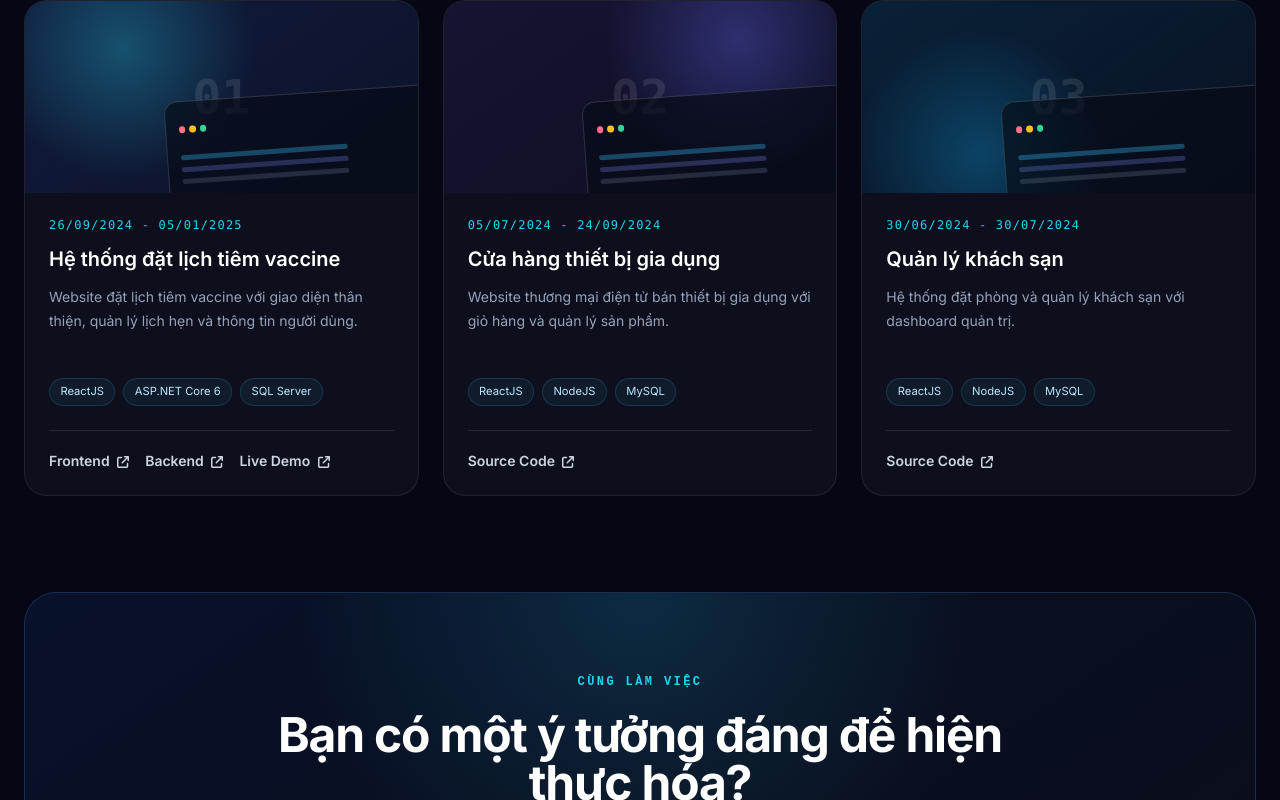
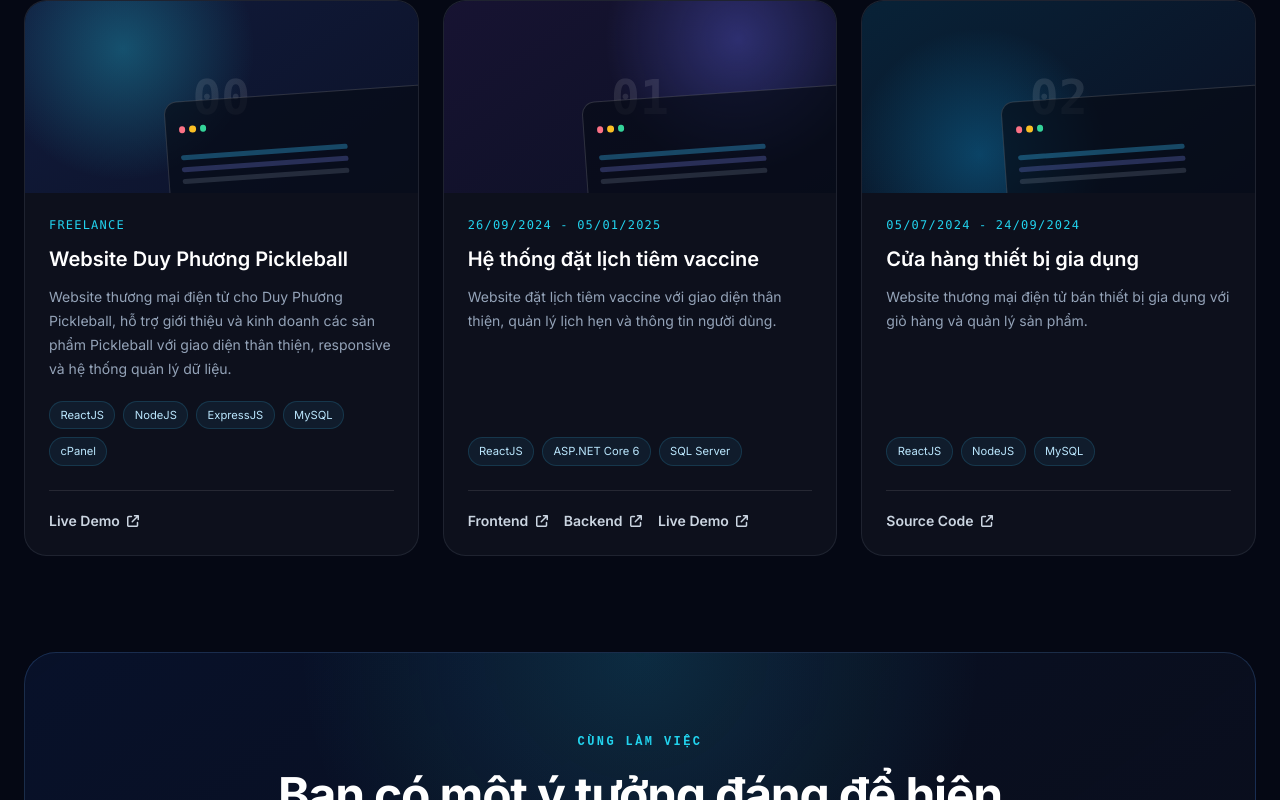
Before and after one commit to Huckdj/my-webprofile-manhduc, a Next.js app: page / in a window 1280 px wide. Shown: the part 2843-3643 px from the top of the page. Built offline with nearby package versions, Linux system fonts and the light colour scheme.

Commit message:
update Project

```diff
--- a/src/data/projects.ts
+++ b/src/data/projects.ts
@@ -14,6 +14,38 @@ export type Project = {
 };
 
 export const projects: Project[] = [
+  {
+    "id": 0,
+    "period": {
+      "vn": "Freelance",
+      "en": "Freelance"
+    },
+    "title": {
+      "vn": "Website Duy Phương Pickleball",
+      "en": "Duy Phương Pickleball Website"
+    },
+    "description": {
+      "vn": "Website thương mại điện tử cho Duy Phương Pickleball, hỗ trợ giới thiệu và kinh doanh các sản phẩm Pickleball với giao diện thân thiện, responsive và hệ thống quản lý dữ liệu.",
+      "en": "E-commerce website for Duy Phương Pickleball, featuring Pickleball products with a user-friendly, responsive interface and data management system."
+    },
+    "tech": [
+      "ReactJS",
+      "NodeJS",
+      "ExpressJS",
+      "MySQL",
+      "cPanel"
+    ],
+    "featured": true,
+    "links": [
+      {
+        "label": {
+          "vn": "Live Demo",
+          "en": "Live Demo"
+        },
+        "url": "https://duyphuongpickleball.vn/"
+      }
+    ]
+  },
   {
     id: 1,
     period: { vn: "26/09/2024 - 05/01/2025", en: "26/09/2024 - 05/01/2025" },
```
